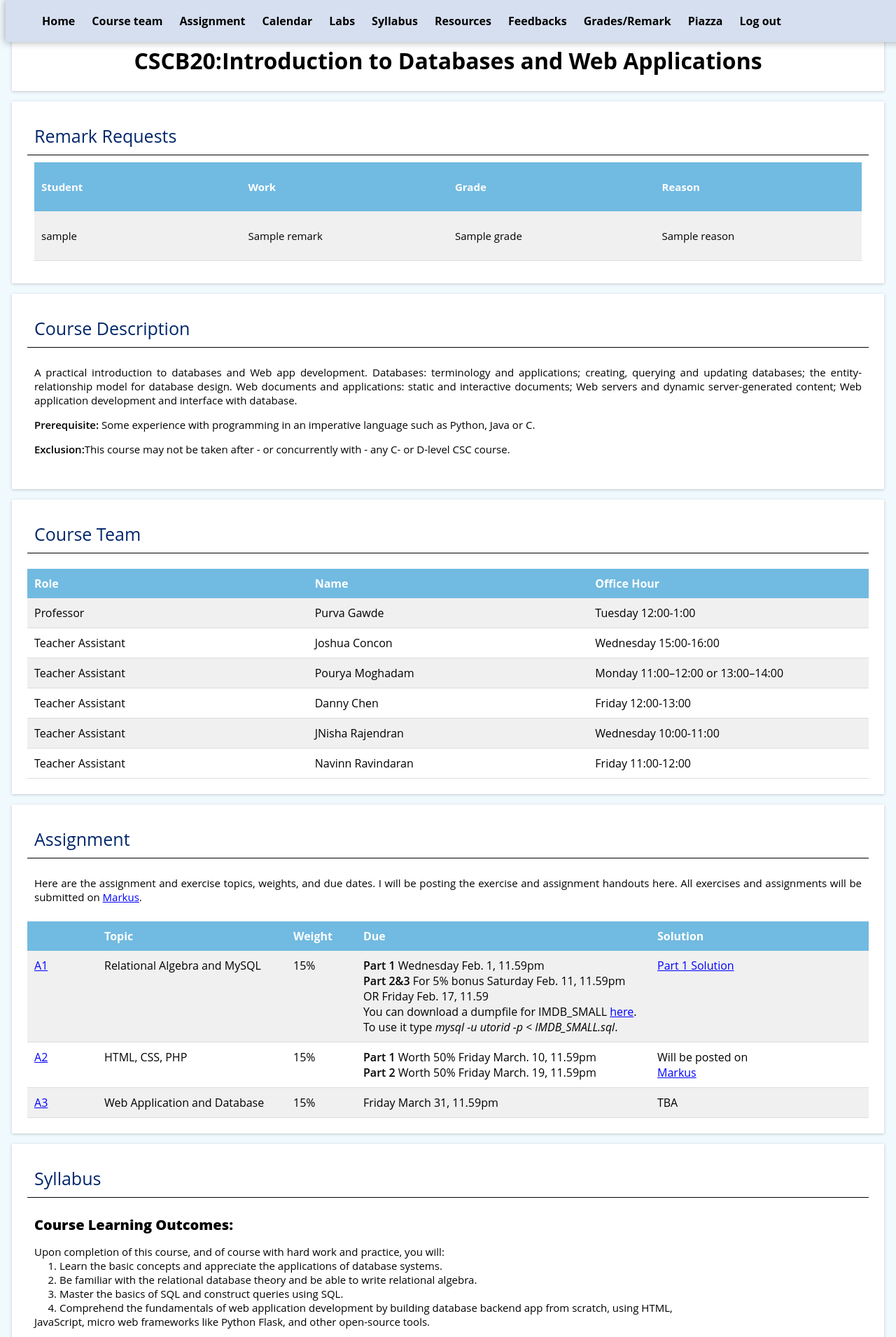
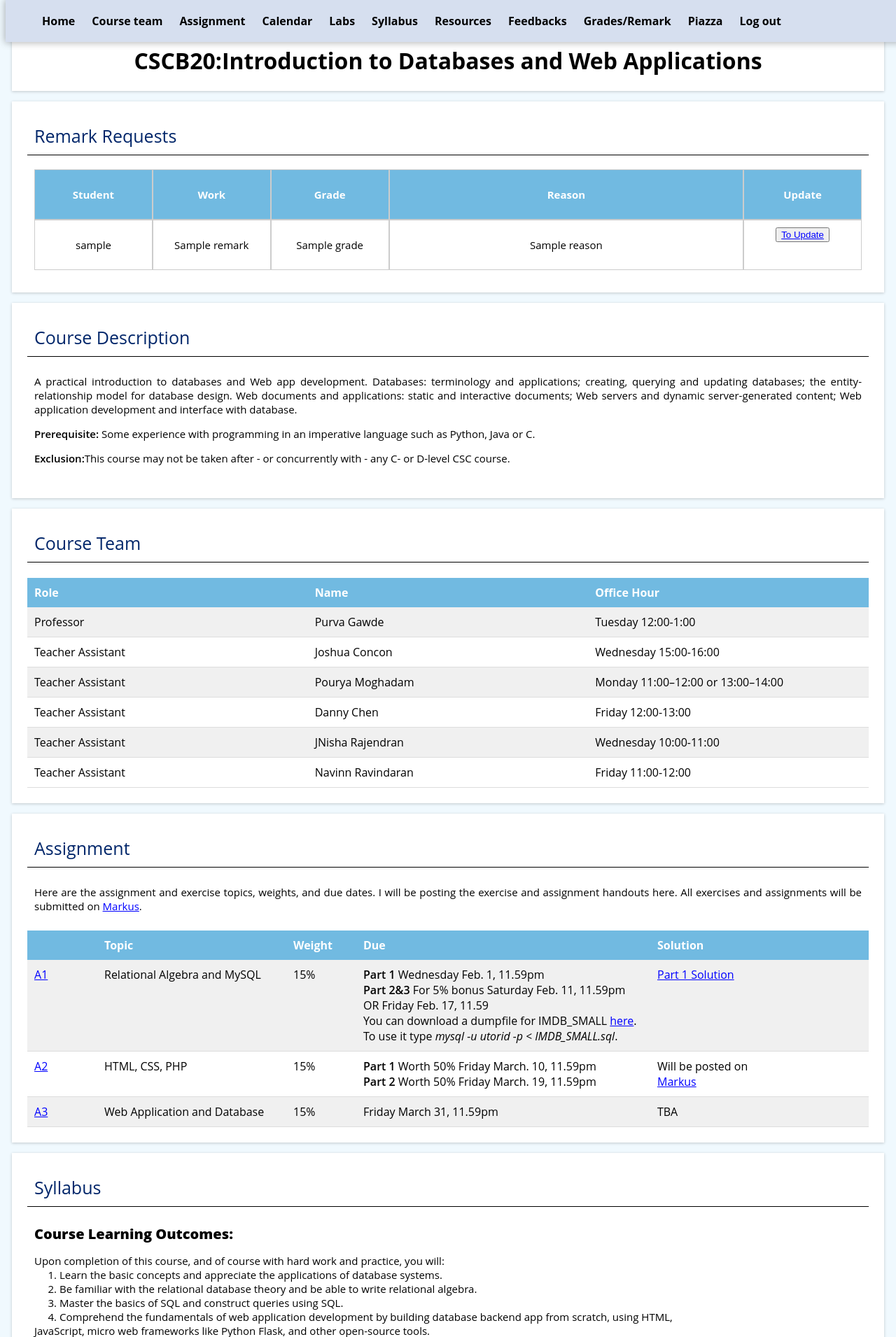
Before and after one commit to jennifer-meng/-CSCB20A3, a Flask app: template templates/remarks.html in a window 1280 px wide. Shown: the top 1911 px of the page at 70% size. Run offline with Flask 3, Linux system fonts and the light colour scheme; the template is opened without the code that fills it: most values are stand-ins (such as "Sample title", 1, 10 or a date in 2020).

Commit message:
updates overall layout,reveal of remarks(change to grid), button position,message color,comment adjustment,etc

```diff
--- a/app.py
+++ b/app.py
@@ -111,7 +111,7 @@ def feedback():
 
         print(feedbacks)
 
-        return render_template('feedback_instructor.html', feedbacks=feedbacks)
+        return render_template('feedback_instructor.html', feedbacks=feedbacks,enumerate=enumerate)
 
     else:
         if 'username' not in session:
@@ -184,11 +184,11 @@ def mark():
                 insert_db(
                     'INSERT INTO Mark (name, grade, username) VALUES (?, ?, ?)',
                     (name, grade, username))
-                flash("Mark for "+ username + name + " is inserted with value:" + request.args['grade'])
+                flash("Mark for " + username + "‘s " + name + " is inserted with value: " + request.args['grade'])
             else:
                 insert_db(
                     'UPDATE  Mark SET grade = ? where  name=? and username=?', [grade, name, username])
-                flash("Mark for " + name + " is  updated with value:" + request.args['grade'])
+                flash("Mark for " + username + "‘s " + name + " is  updated with value: " + request.args['grade'])
             return redirect('/mark')
     else:
         db = get_db()
--- a/static/style/style.css
+++ b/static/style/style.css
@@ -235,7 +235,6 @@ nav a, nav a:visited{
     overflow: hidden;
     text-overflow: ellipsis;
   }
-
   .flex-table-header {
     font-weight: bold;
     color: white;
@@ -296,9 +295,8 @@ nav a, nav a:visited{
 }
 .grid-table4{
   display: grid;
-  grid-template-columns: 1fr 1fr 1fr;
+  grid-template-columns: 1fr 1fr 1fr 3fr 1fr;
   grid-template-rows: auto;
-  grid-gap: 10px;
 }
 .grid-table-header{
   margin-top: 10px;
@@ -315,8 +313,14 @@ nav a, nav a:visited{
     border: 1px solid #ccc;
     padding: 10px;
     text-align: center;
-
   }
+.flex-table-remark {
+    padding: 10px;
+    border: 1px solid #ccc;
+    white-space: normal;
+    overflow: visible;
+    text-overflow: ellipsis;
+}
   .gridcellassignment {
     /* border: 1px solid #ccc; */
     padding: 10px;
@@ -419,7 +423,7 @@ nav a, nav a:visited{
   }
 
 
-.popup {
+/*.popup {
   position: relative;
   display: inline-block;
   cursor: pointer;
@@ -430,7 +434,7 @@ nav a, nav a:visited{
 }
 
 /* The actual popup */
-.popup .popuptext {
+/*.popup .popuptext {
   visibility: hidden;
   width: 160px;
   background-color: #555;
@@ -446,7 +450,7 @@ nav a, nav a:visited{
 }
 
 /* Popup arrow */
-.popup .popuptext::after {
+/* .popup .popuptext::after {
   content: "";
   position: absolute;
   top: 100%;
@@ -458,7 +462,7 @@ nav a, nav a:visited{
 }
 
 /* Toggle this class - hide and show the popup */
-.popup.show .popuptext {
+/* .popup.show .popuptext {
   visibility: visible;
   -webkit-animation: fadeIn 1s;
   animation: fadeIn 1s;
@@ -475,7 +479,7 @@ nav a, nav a:visited{
   background-color: #0056b3;
 }
 /* Add animation (fade in the popup) */
-@-webkit-keyframes fadeIn {
+/* @-webkit-keyframes fadeIn {
   from {opacity: 0;}
   to {opacity: 1;}
 }
@@ -483,7 +487,7 @@ nav a, nav a:visited{
 @keyframes fadeIn {
   from {opacity: 0;}
   to {opacity:1 ;}
-}
+}*/
 
 /*footer*/
 footer {
@@ -517,13 +521,12 @@ footer a:hover{
     width: 100%;
 }
 
-
 .warning-alert {
     padding: 15px;
     margin-bottom: 20px;
     border: 1px solid transparent;
     border-radius: 4px;
-    background-color: #f0ad4e;
+    background-color: #0056b3;
     color: #fff;
     border-color: #eea236;
     position: relative;
@@ -534,6 +537,7 @@ footer a:hover{
 .warning-alert h4 {
     margin-top: 0;
     color: inherit;
+    text-align: center;
 }
 
 .warning-alert .close {
--- a/templates/remarks.html
+++ b/templates/remarks.html
@@ -1,30 +1,28 @@
 {% extends "base.html" %}
 {% block title %}
-  Calender Page
+Remarks
 {% endblock %}
 
 {% block content %}
 <section class="section">
     <h2>Remark Requests</h2>
     <div class="info">
-        <div class="flex-table">
+        <div class="grid-table4">
 
-        <div class="flex-table-header">
-
-            <div class="flex-table-cell"><p>Student</p></div>
-            <div class="flex-table-cell"><p>Work</p></div>
-            <div class="flex-table-cell"><p>Grade</p></div>
-            <div class="flex-table-cell"><p>Reason</p></div>
-
-        </div>
+            <div class="grid-table-header"><p>Student</p></div>
+            <div class="grid-table-header"><p>Work</p></div>
+            <div class="grid-table-header"><p>Grade</p></div>
+            <div class="grid-table-header"><p>Reason</p></div>
+            <div class="grid-table-header"><p>Update</p></div>
 
         {% for remark in remarks %}
-        <div class="flex-table-row">
-            <div class="flex-table-cell"><p>{{ remark.username }}</p></div>
-            <div class="flex-table-cell"><p>{{ remark.name }}</p></div>
-            <div class="flex-table-cell"><p>{{ remark.grade }}</p></div>
-            <div class="flex-table-cell"><p>{{ remark.reason }}</p></div>
-        </div>
+<!--        <div class="flex-table-row">-->
+            <div class="gridcell"><p>{{ remark.username }}</p></div>
+            <div class="gridcell"><p>{{ remark.name }}</p></div>
+            <div class="gridcell"><p>{{ remark.grade }}</p></div>
+            <div class="gridcell"><p>{{ remark.reason }}</p></div>
+            <div class="gridcell"><button class=button-container"><a href="/mark">To Update</a></button></div>
+<!--        </div>-->
 
         {% endfor %}
         </div>
--- a/templates/showmark.html
+++ b/templates/showmark.html
@@ -7,7 +7,7 @@
 {% with messages = get_flashed_messages() %}
   {% if messages %}
     <div class="warning-alert">
-        <h4>Information！</h4>
+        <h4>Request submitted！</h4>
     {% for message in messages %}
       <p onclick="hideAlert(this.parentElement)" >{{ message }}</p>
     {% endfor %}
@@ -20,7 +20,7 @@
     <span class="close">&times;</span>
     <form id="myForm">
       <label for="reason">Please enter mark request reason:</label><br>
-      <textarea id="reason" name="reason" rows="4" cols="50" placeholder="keep it oneline"></textarea><br>
+      <textarea id="reason" name="reason" rows="4" cols="50" placeholder="Enter your reason here..."></textarea><br>
       <input type="submit" style="margin: 0 auto;" value="Submit">
     </form>
   </div>
--- a/templates/uploadmark.html
+++ b/templates/uploadmark.html
@@ -8,7 +8,7 @@
 {% with messages = get_flashed_messages() %}
   {% if messages %}
     <div class="warning-alert">
-        <h4>Warning！</h4>
+        <h4>Action Detected！</h4>
     {% for message in messages %}
       <p onclick="hideAlert(this.parentElement)" >{{ message }}</p>
     {% endfor %}
@@ -37,7 +37,7 @@
           </select>
           <span class="tag">grade</span>
           <input id="grade" type="text" name="grade" style="width: 100px;height: 30px" maxlength="6" value="" oninput="validateGrade()" required>
-          <br>
+          <br><br><br>
         <div class="button-container">
           <input type="submit" value="Upload grades">
         </div>
```
Also changed, not shown: static/index.js (+7 -8 lines), templates/feedback_instructor.html (+8 -8 lines), assignment3.db.
